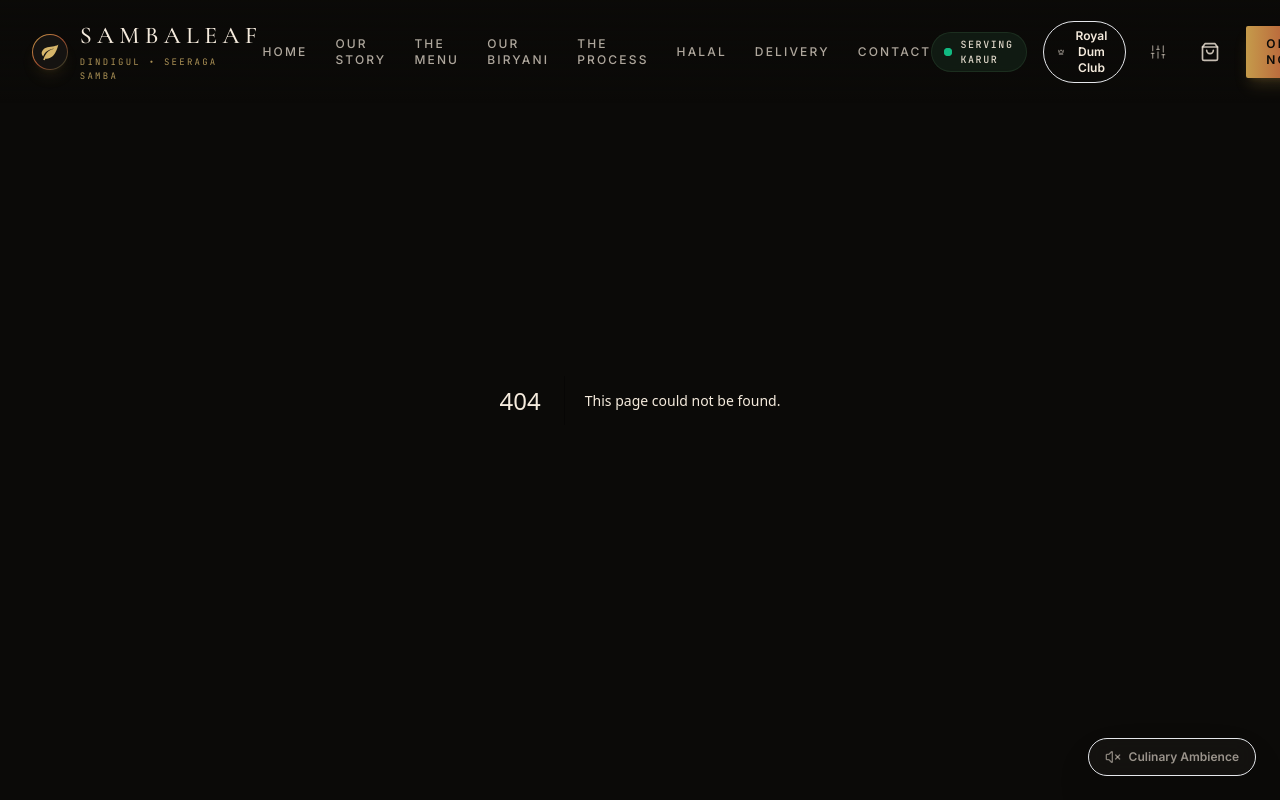
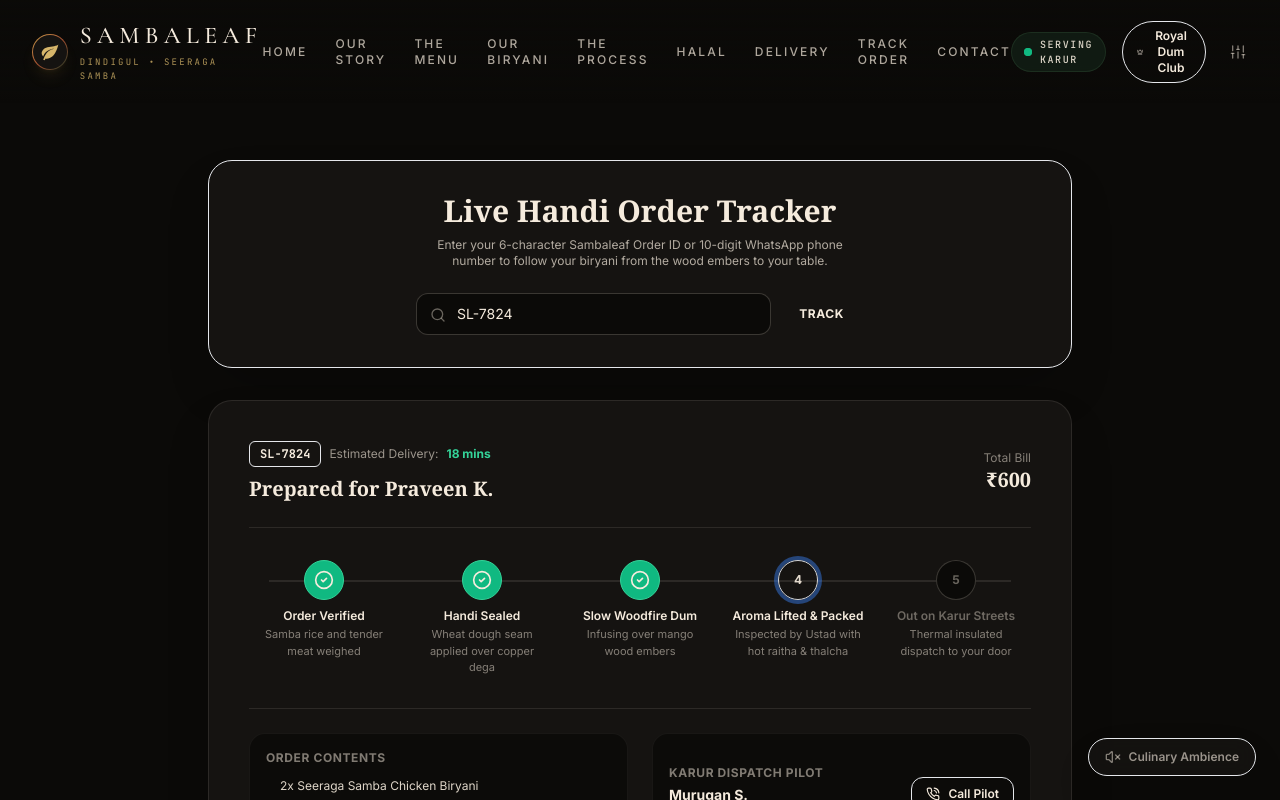
Before and after one commit to Hari-Haran-A-07/www.sambaleaf.com, a Next.js app: page /track in a window 1280 px wide. Before the commit this address had no page. Shown: the top 800 px of the page. Built offline with nearby package versions, Linux system fonts and the light colour scheme.

Commit message:
feat(tracking): implement real-time order tracking dashboard and dedicated route

```diff
--- /dev/null
+++ b/app/track/page.tsx
@@ -0,0 +1,18 @@
+import React from 'react';
+import { Metadata } from 'next';
+import OrderTracker from '../../components/OrderTracker';
+
+export const metadata: Metadata = {
+  title: 'Track Your Live Dum Order | SAMBALEAF Karur',
+  description: 'Live order tracking for Sambaleaf Dindigul-style Biryani in Karur. Follow your handi from woodfire embers to your door.'
+};
+
+export default function TrackPage() {
+  return (
+    <div className="min-h-screen pt-28 pb-16 bg-charcoal-near text-cream">
+      <div className="max-w-7xl mx-auto px-4 sm:px-6">
+        <OrderTracker />
+      </div>
+    </div>
+  );
+}
--- a/components/Header.tsx
+++ b/components/Header.tsx
@@ -31,6 +31,7 @@ export default function Header() {
     { name: 'THE PROCESS', href: '#process' },
     { name: 'HALAL', href: '#halal' },
     { name: 'DELIVERY', href: '#delivery' },
+    { name: 'TRACK ORDER', href: '/track' },
     { name: 'CONTACT', href: '#contact' },
   ];
 
--- /dev/null
+++ b/components/OrderTracker.tsx
@@ -0,0 +1,183 @@
+'use client';
+
+import React, { useState } from 'react';
+import { Search, CheckCircle2, Clock, Truck, ChefHat, Flame, ShieldCheck, PhoneCall } from 'lucide-react';
+
+interface TrackingState {
+  orderId: string;
+  customerName: string;
+  items: string[];
+  currentStep: number;
+  riderName: string;
+  riderPhone: string;
+  estArrival: string;
+  totalAmount: number;
+}
+
+const STEPS = [
+  { step: 1, title: 'Order Verified', desc: 'Samba rice and tender meat weighed' },
+  { step: 2, title: 'Handi Sealed', desc: 'Wheat dough seam applied over copper dega' },
+  { step: 3, title: 'Slow Woodfire Dum', desc: 'Infusing over mango wood embers' },
+  { step: 4, title: 'Aroma Lifted & Packed', desc: 'Inspected by Ustad with hot raitha & thalcha' },
+  { step: 5, title: 'Out on Karur Streets', desc: 'Thermal insulated dispatch to your door' }
+];
+
+export default function OrderTracker() {
+  const [query, setQuery] = useState('SL-7824');
+  const [tracking, setTracking] = useState<TrackingState | null>({
+    orderId: 'SL-7824',
+    customerName: 'Praveen K.',
+    items: ['2x Seeraga Samba Chicken Biryani', '1x Dindigul Thalcha', '1x Onion Raitha'],
+    currentStep: 4,
+    riderName: 'Murugan S.',
+    riderPhone: '+91 94421 88320',
+    estArrival: '18 mins',
+    totalAmount: 600
+  });
+  const [isSearching, setIsSearching] = useState(false);
+
+  const handleSearch = (e: React.FormEvent) => {
+    e.preventDefault();
+    if (!query) return;
+    setIsSearching(true);
+    setTimeout(() => {
+      setIsSearching(false);
+      setTracking({
+        orderId: query.toUpperCase(),
+        customerName: 'Valued Food Lover',
+        items: ['1x Signature Mutton Biryani', '1x Seeraga Samba Chicken Biryani'],
+        currentStep: Math.floor(Math.random() * 3) + 3,
+        riderName: 'Selva Kumar',
+        riderPhone: '+91 98422 12904',
+        estArrival: '14 mins',
+        totalAmount: 640
+      });
+    }, 500);
+  };
+
+  return (
+    <div className="max-w-4xl mx-auto px-4 py-12">
+      {/* Search Input Box */}
+      <div className="bg-charcoal-deep border border-gold/30 rounded-3xl p-6 sm:p-8 shadow-2xl mb-8">
+        <h2 className="text-2xl sm:text-3xl font-serif text-cream font-bold mb-2 text-center">
+          Live Handi Order Tracker
+        </h2>
+        <p className="text-xs text-cream/70 text-center mb-6 max-w-md mx-auto">
+          Enter your 6-character Sambaleaf Order ID or 10-digit WhatsApp phone number to follow your biryani from the wood embers to your table.
+        </p>
+
+        <form onSubmit={handleSearch} className="flex gap-2 max-w-md mx-auto">
+          <div className="relative flex-1">
+            <Search className="w-4 h-4 text-cream/40 absolute left-3.5 top-3.5" />
+            <input
+              type="text"
+              value={query}
+              onChange={(e) => setQuery(e.target.value)}
+              placeholder="e.g. SL-7824 or 9876543210"
+              className="w-full bg-charcoal-near border border-cream/20 rounded-xl pl-10 pr-4 py-2.5 text-sm text-cream uppercase placeholder-cream/40 focus:outline-none focus:border-gold"
+            />
+          </div>
+          <button
+            type="submit"
+            disabled={isSearching}
+            className="px-5 py-2.5 rounded-xl bg-gold hover:bg-gold-light text-charcoal-pure font-bold text-xs uppercase tracking-wider transition"
+          >
+            {isSearching ? 'Tracking...' : 'Track'}
+          </button>
+        </form>
+      </div>
+
+      {tracking && (
+        <div className="bg-charcoal-deep border border-cream/10 rounded-3xl p-6 sm:p-10 shadow-2xl">
+          {/* Order Header */}
+          <div className="flex flex-col sm:flex-row justify-between items-start sm:items-center pb-6 border-b border-cream/10 gap-4">
+            <div>
+              <div className="flex items-center gap-2">
+                <span className="text-xs font-mono font-bold px-2.5 py-1 rounded-md bg-gold/15 text-gold border border-gold/30">
+                  {tracking.orderId}
+                </span>
+                <span className="text-xs text-cream/60">Estimated Delivery:</span>
+                <span className="text-xs font-bold text-emerald-400">{tracking.estArrival}</span>
+              </div>
+              <h3 className="text-xl font-serif font-bold text-cream mt-2">
+                Prepared for {tracking.customerName}
+              </h3>
+            </div>
+            <div className="text-right">
+              <div className="text-xs text-cream/50">Total Bill</div>
+              <div className="text-xl font-bold font-serif text-gold">₹{tracking.totalAmount}</div>
+            </div>
+          </div>
+
+          {/* Stepper Progress */}
+          <div className="py-8">
+            <div className="relative">
+              {/* Line connector */}
+              <div className="absolute top-5 left-5 right-5 h-0.5 bg-cream/10 hidden sm:block" />
+
+              <div className="grid grid-cols-1 sm:grid-cols-5 gap-6 sm:gap-2">
+                {STEPS.map((s) => {
+                  const isDone = s.step < tracking.currentStep;
+                  const isCurrent = s.step === tracking.currentStep;
+                  return (
+                    <div key={s.step} className="flex sm:flex-col items-center sm:text-center gap-4 sm:gap-2 relative z-10">
+                      <div
+                        className={`w-10 h-10 rounded-full flex items-center justify-center font-bold text-xs border transition-all ${
+                          isDone
+                            ? 'bg-emerald-500 border-emerald-400 text-charcoal-pure'
+                            : isCurrent
+                            ? 'bg-gold border-gold text-charcoal-pure ring-4 ring-gold/20 animate-pulse'
+                            : 'bg-charcoal-near border-cream/20 text-cream/40'
+                        }`}
+                      >
+                        {isDone ? <CheckCircle2 className="w-5 h-5" /> : s.step}
+                      </div>
+                      <div>
+                        <div className={`text-xs font-semibold ${isCurrent ? 'text-gold' : isDone ? 'text-cream' : 'text-cream/40'}`}>
+                          {s.title}
+                        </div>
+                        <div className="text-[11px] text-cream/50 sm:max-w-[130px] mx-auto mt-0.5">
+                          {s.desc}
+                        </div>
+                      </div>
+                    </div>
+                  );
+                })}
+              </div>
+            </div>
+          </div>
+
+          {/* Items Summary & Delivery Pilot */}
+          <div className="grid grid-cols-1 md:grid-cols-2 gap-6 pt-6 border-t border-cream/10">
+            <div className="bg-charcoal-near/80 rounded-2xl p-4 border border-cream/5">
+              <h4 className="text-xs uppercase font-bold tracking-wider text-cream/50 mb-3">Order Contents</h4>
+              <ul className="space-y-1.5">
+                {tracking.items.map((item, idx) => (
+                  <li key={idx} className="text-xs text-cream/90 flex items-center gap-2">
+                    <span className="w-1.5 h-1.5 rounded-full bg-gold" />
+                    <span>{item}</span>
+                  </li>
+                ))}
+              </ul>
+            </div>
+
+            <div className="bg-charcoal-near/80 rounded-2xl p-4 border border-cream/5 flex items-center justify-between">
+              <div>
+                <h4 className="text-xs uppercase font-bold tracking-wider text-cream/50 mb-1">Karur Dispatch Pilot</h4>
+                <div className="text-sm font-bold text-cream">{tracking.riderName}</div>
+                <div className="text-xs text-emerald-400 mt-0.5">Insulated Hot Bag #04</div>
+              </div>
+              <a
+                href={`tel:${tracking.riderPhone}`}
+                className="inline-flex items-center gap-2 px-3.5 py-2 rounded-xl bg-gold/20 text-gold border border-gold/40 text-xs font-semibold hover:bg-gold/30 transition"
+              >
+                <PhoneCall className="w-3.5 h-3.5" />
+                <span>Call Pilot</span>
+              </a>
+            </div>
+          </div>
+        </div>
+      )}
+    </div>
+  );
+}
```
